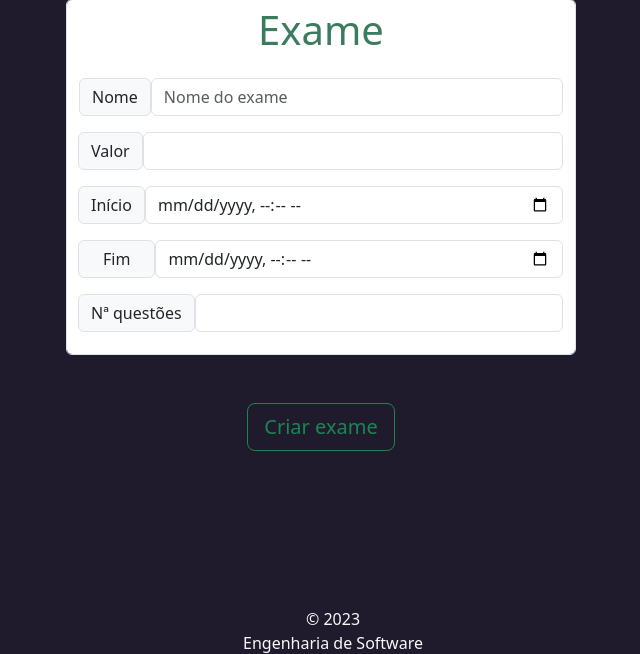
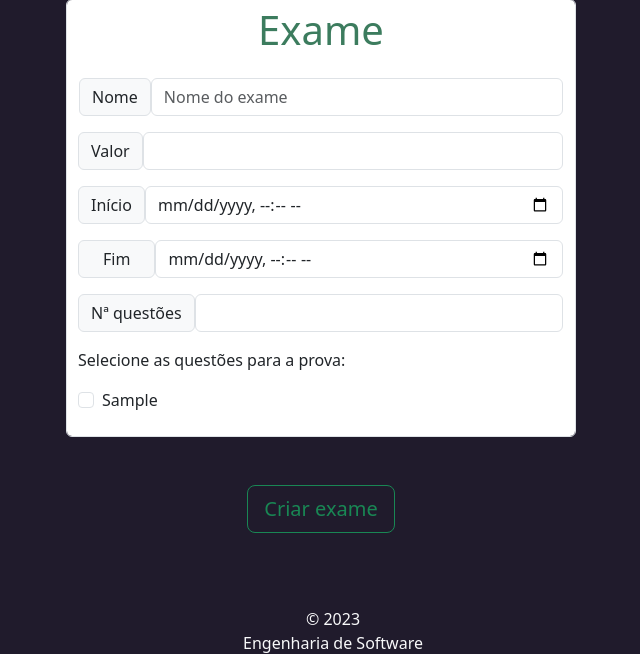
Before and after one commit to theorocha/Projeto-Final-ES, a Flask app: page /criarE in a window 1280 px wide. Shown: the part 129-783 px from the top of the page, without its empty margins (307-947 px from the left). Run offline with Flask 3, Linux system fonts and the light colour scheme; a user stored in the database is signed in; tables that the repository leaves empty hold one stand-in row (values such as "Sample post"); some libraries are stand-ins or nearby versions.

Commit message:
Selecionar Questões

```diff
--- a/app/controllers/routes.py
+++ b/app/controllers/routes.py
@@ -322,7 +322,8 @@ def criar_exame():
         db.session.add(exame)
         db.session.commit()
         return redirect(url_for('exames'))
-    return render_template('criarE.html')
+    questoes = Questao.query.all();
+    return render_template('criarE.html' , questoes_disponiveis = questoes)
 
 
 @app.route("/exame/<id>/",methods=['GET'])
--- a/app/models/forms.py
+++ b/app/models/forms.py
@@ -5,7 +5,7 @@ from app.models.tables import User
 
 
 class RegisterForm(FlaskForm):
-    username = StringField(validators=[InputRequired(), Length(min=4, max=20)], render_kw={"placeholder": "Matrícula"})
+    username = StringField(validators=[InputRequired(), Length(min=4, max=20)], render_kw={"placeholder": "Digite seu nome"})
     password = PasswordField(validators=[InputRequired(), Length(min=4, max=20),EqualTo('confirm_password', message='As senhas devem ser iguais.')], render_kw={"placeholder": "Senha"})
     confirm_password = PasswordField(validators=[InputRequired(), Length(min=4, max=20)],render_kw={"placeholder": "Repita a senha"})
     email = StringField(validators=[InputRequired(),  Length(min=4, max=50)], render_kw={"placeholder": "Email"})
@@ -24,7 +24,7 @@ class RegisterForm(FlaskForm):
 
 
 class LoginForm(FlaskForm):
-    username = StringField(validators=[InputRequired(), Length(min=4, max=20)], render_kw={"placeholder": "Matrícula"})
+    username = StringField(validators=[InputRequired(), Length(min=4, max=20)], render_kw={"placeholder": "Nome"})
     password = PasswordField(validators=[InputRequired(), Length(min=4, max=20)], render_kw={"placeholder": "Senha"})
     submit = SubmitField("Login")
 
--- a/app/templates/criarE.html
+++ b/app/templates/criarE.html
@@ -29,18 +29,18 @@
 
 
 
-              <!-- NAME OF EXAM -->
+              <!-- VALUE OF EXAM -->
               <div class="field d-flex mb-3">
                 <div class="input-group-prepend">
                   <span class="input-group-text" id="basic-addon1">Valor</span>
                 </div>
-                <input type="" class="form-control" name="valor" placeholder="" aria-label="Username" aria-describedby="basic-addon1">
+                <input type="number" class="form-control" name="valor" placeholder="" aria-label="Username" aria-describedby="basic-addon1">
               </div>
 
 
 
 
-              <!-- NAME OF EXAM -->
+              <!-- START_DATE OF EXAM -->
               <div class="field d-flex mb-3">
                   <div class="input-group-prepend">
                     <span class="input-group-text" id="basic-addon1">Início</span>
@@ -49,20 +49,34 @@
               </div>
 
 
-              <!-- NAME OF EXAM -->
+              <!-- END_DATE OF EXAM -->
               <div class="field d-flex mb-3">
                   <div class="input-group-prepend">
                     <span class="input-group-text px-4" id="basic-addon1">Fim</span>
                   </div>
                   <input type="datetime-local" name="horario_fim" class="form-control"  aria-label="Username" aria-describedby="basic-addon1">
               </div>
-              <!-- NAME OF EXAM -->
+
+              <!-- NUMBER_QUESTIONS OF EXAM -->
               <div class="field d-flex mb-3">
                 <div class="input-group-prepend">
                   <span class="input-group-text" id="basic-addon1">Nª questões</span>
                 </div>
                 <input type="number" class="form-control" name="qtd_questoes" aria-label="Username" aria-describedby="basic-addon1">
               </div>
+              <div class="field d-flex mb-3">
+                <label>Selecione as questões para a prova:</label>
+              </div>
+              {% for questao in questoes_disponiveis %}
+              <div class="field d-flex mb-3">
+                <div class="form-check">
+                  <input class="form-check-input" type="checkbox" name="questoes_selecionadas[]" value="{{ questao.id }}">
+                  <label class="form-check-label">
+                    {{ questao.enunciado }}
+                  </label>
+                </div>
+              </div>
+              {% endfor %}
             </div>
           </div>
             <br />
```
Also changed, not shown: README.md.
